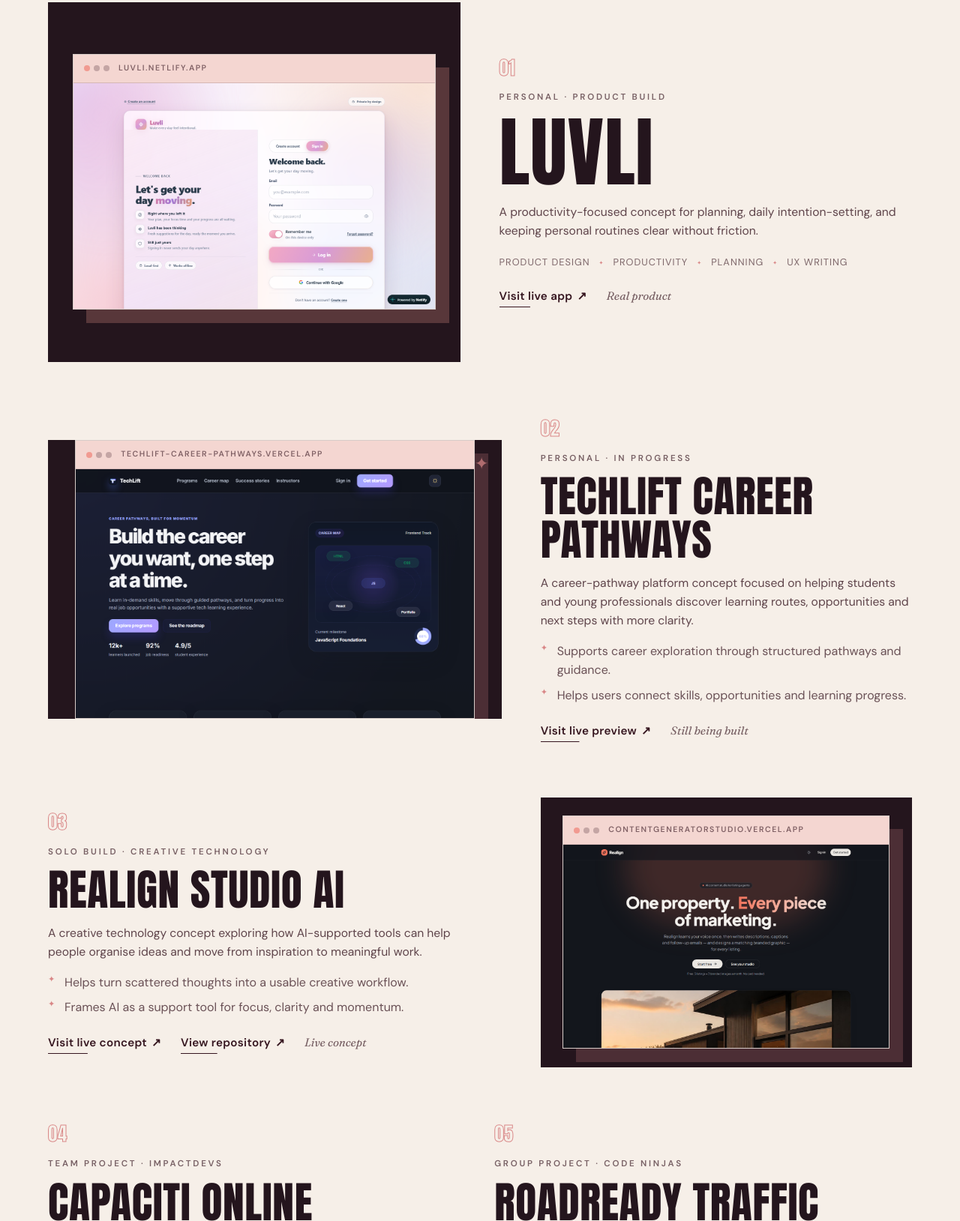
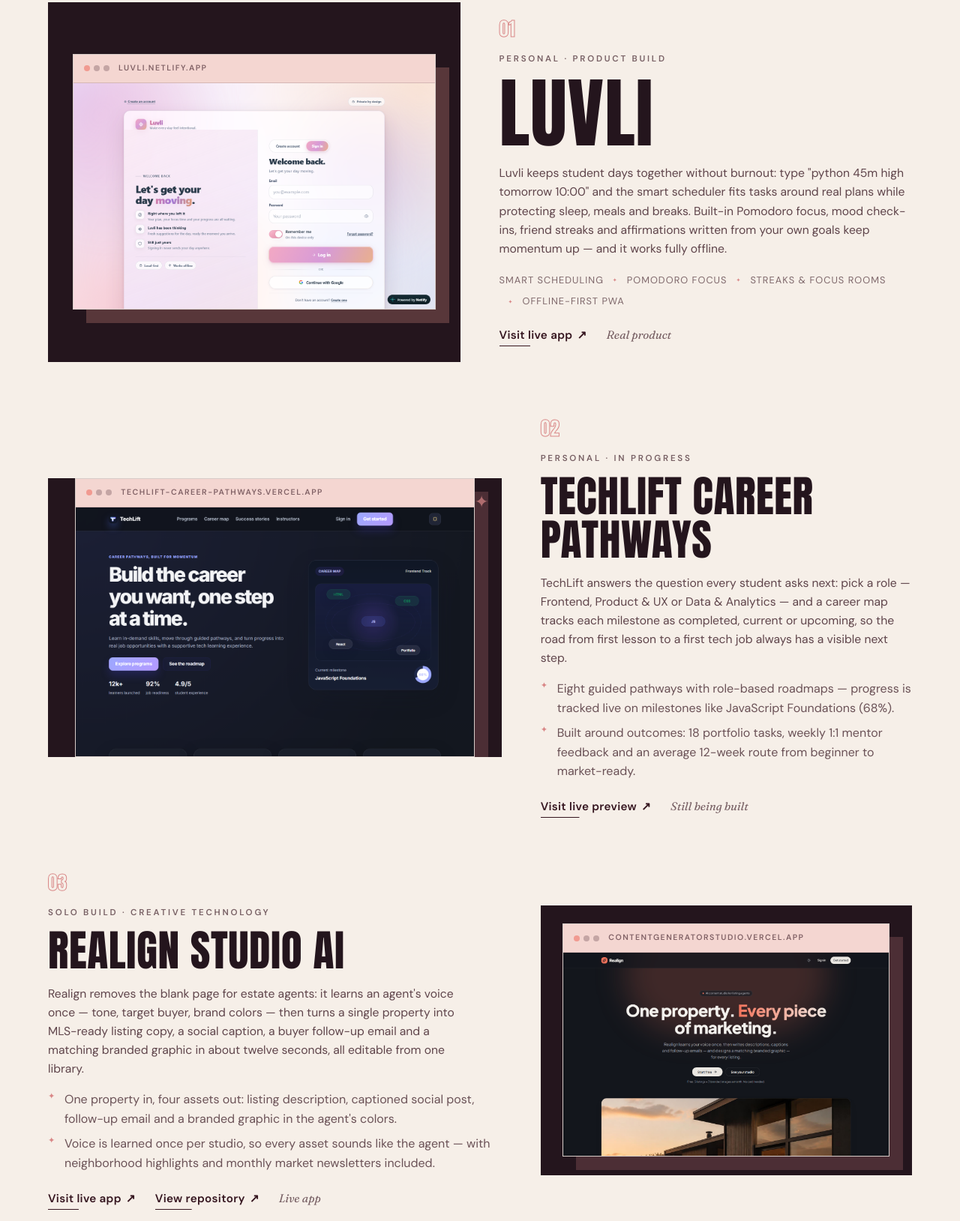
Before and after one commit to makhabane1/Nelisiwe-Portfolio, a plain HTML site: page index.html in a window 1280 px wide. Shown: the part 5084-6713 px from the top of the page at 75% size. Drawn offline with Linux system fonts and the light colour scheme.

Commit message:
Describe projects by their real problem and solution

```diff
--- a/index.html
+++ b/index.html
@@ -204,7 +204,7 @@
           <span class="section-no" aria-hidden="true">03</span>
           <span class="kicker">Selected work</span>
           <h2 class="section-title">Projects that show how I <em class="accent-italic">think and build.</em></h2>
-          <p class="section-sub">A selection of product concepts and web projects that demonstrate problem-solving, software development and thoughtful user experiences.</p>
+          <p class="section-sub">A selection of live apps and web projects that demonstrate problem-solving, software development and thoughtful user experiences.</p>
         </header>
 
         <!-- Featured: Luvli -->
@@ -222,12 +222,12 @@
             <span class="project-no" aria-hidden="true">01</span>
             <span class="project-cat">Personal · Product build</span>
             <h3 class="project-name">Luvli</h3>
-            <p class="project-desc">A productivity-focused concept for planning, daily intention-setting, and keeping personal routines clear without friction.</p>
+            <p class="project-desc">Luvli keeps student days together without burnout: type "python 45m high tomorrow 10:00" and the smart scheduler fits tasks around real plans while protecting sleep, meals and breaks. Built-in Pomodoro focus, mood check-ins, friend streaks and affirmations written from your own goals keep momentum up — and it works fully offline.</p>
             <ul class="tag-list" aria-label="Project themes">
-              <li>Product design</li>
-              <li>Productivity</li>
-              <li>Planning</li>
-              <li>UX writing</li>
+              <li>Smart scheduling</li>
+              <li>Pomodoro focus</li>
+              <li>Streaks &amp; focus rooms</li>
+              <li>Offline-first PWA</li>
             </ul>
             <div class="project-links">
               <a class="link-arrow" href="https://luvli.netlify.app" target="_blank" rel="noreferrer">Visit live app <span aria-hidden="true">↗</span></a>
@@ -251,10 +251,10 @@
               <span class="project-no" aria-hidden="true">02</span>
               <span class="project-cat">Personal · In progress</span>
               <h3 class="project-name">TechLift Career Pathways</h3>
-              <p class="project-desc">A career-pathway platform concept focused on helping students and young professionals discover learning routes, opportunities and next steps with more clarity.</p>
+              <p class="project-desc">TechLift answers the question every student asks next: pick a role — Frontend, Product &amp; UX or Data &amp; Analytics — and a career map tracks each milestone as completed, current or upcoming, so the road from first lesson to a first tech job always has a visible next step.</p>
               <ul class="project-points">
-                <li>Supports career exploration through structured pathways and guidance.</li>
-                <li>Helps users connect skills, opportunities and learning progress.</li>
+                <li>Eight guided pathways with role-based roadmaps — progress is tracked live on milestones like JavaScript Foundations (68%).</li>
+                <li>Built around outcomes: 18 portfolio tasks, weekly 1:1 mentor feedback and an average 12-week route from beginner to market-ready.</li>
               </ul>
               <div class="project-links">
                 <a class="link-arrow" href="https://techlift-career-pathways.vercel.app/" target="_blank" rel="noreferrer">Visit live preview <span aria-hidden="true">↗</span></a>
@@ -269,15 +269,15 @@
               <span class="project-no" aria-hidden="true">03</span>
               <span class="project-cat">Solo build · Creative technology</span>
               <h3 class="project-name">Realign Studio AI</h3>
-              <p class="project-desc">A creative technology concept exploring how AI-supported tools can help people organise ideas and move from inspiration to meaningful work.</p>
+              <p class="project-desc">Realign removes the blank page for estate agents: it learns an agent's voice once — tone, target buyer, brand colors — then turns a single property into MLS-ready listing copy, a social caption, a buyer follow-up email and a matching branded graphic in about twelve seconds, all editable from one library.</p>
               <ul class="project-points">
-                <li>Helps turn scattered thoughts into a usable creative workflow.</li>
-                <li>Frames AI as a support tool for focus, clarity and momentum.</li>
+                <li>One property in, four assets out: listing description, captioned social post, follow-up email and a branded graphic in the agent's colors.</li>
+                <li>Voice is learned once per studio, so every asset sounds like the agent — with neighborhood highlights and monthly market newsletters included.</li>
               </ul>
               <div class="project-links">
-                <a class="link-arrow" href="https://contentgeneratorstudio.vercel.app/" target="_blank" rel="noreferrer">Visit live concept <span aria-hidden="true">↗</span></a>
+                <a class="link-arrow" href="https://contentgeneratorstudio.vercel.app/" target="_blank" rel="noreferrer">Visit live app <span aria-hidden="true">↗</span></a>
                 <a class="link-arrow" href="https://github.com/makhabane1/realign-studio-ai" target="_blank" rel="noreferrer">View repository <span aria-hidden="true">↗</span></a>
-                <span class="project-note">Live concept</span>
+                <span class="project-note">Live app</span>
               </div>
             </div>
             <div class="project-visual project-visual--realign">
@@ -298,7 +298,7 @@
                 <span class="project-no" aria-hidden="true">04</span>
                 <span class="project-cat">Team project · ImpactDevs</span>
                 <h3 class="project-name">CAPACITI Online Register</h3>
-                <p class="project-desc">A role-based web application concept for managing candidate attendance, work-from-home requests, progress reviews and team oversight.</p>
+                <p class="project-desc">A role-based register for the CAPACITI cohort programme: candidates log attendance and submit work-from-home requests themselves, while Tech Champions review candidates, requests and progress from one shared dashboard.</p>
                 <ul class="project-points">
                   <li>Gives candidates tools to record attendance and submit WFH requests.</li>
                   <li>Helps Tech Champions review candidates, requests and progress.</li>
@@ -325,10 +325,10 @@
                 <span class="project-no" aria-hidden="true">05</span>
                 <span class="project-cat">Group project · Code Ninjas</span>
                 <h3 class="project-name">RoadReady Traffic Services</h3>
-                <p class="project-desc">A public-service experience designed to make road-readiness information easier to find, understand and act on. Built as a group project with my Code Ninjas team.</p>
+                <p class="project-desc">RoadReady moves traffic services online: licence test bookings, vehicle registration, fines, applications and documents live in one secure portal instead of another morning in a traffic-department queue — with an admin portal for reviews, vehicle verification and payments. Built with React, TypeScript and Supabase.</p>
                 <ul class="project-points">
-                  <li>Clarifies road-readiness information in a simple, helpful format.</li>
-                  <li>Turns dense service information into a clearer public experience.</li>
+                  <li>Citizens manage learner's and driver's licence bookings, registrations, fines and documents from one authenticated dashboard.</li>
+                  <li>Admins review applications, verify vehicles and track appointments; email notifications fire on every status change.</li>
                 </ul>
                 <div class="project-links">
                   <a class="link-arrow" href="https://github.com/Siyamthanda101/RoadReady-Traffic-Services" target="_blank" rel="noreferrer">View repository <span aria-hidden="true">↗</span></a>
@@ -354,7 +354,7 @@
             <div class="project-row-main">
               <span class="project-cat">Group project · Code Ninjas</span>
               <h3 class="project-name">VarsityPath Navigator</h3>
-              <p class="project-desc">A student-focused navigator designed to make university pathways, opportunities and next steps easier to explore with confidence.</p>
+              <p class="project-desc">For school leavers facing university information scattered across dozens of sites — requirements, funding, deadlines — VarsityPath gathers it into one guided route: shortlist programmes, explore funding, then plan the next steps.</p>
               <div class="project-links">
                 <a class="link-arrow" href="https://teams.microsoft.com/l/message/19:3Fq_avhUho0HltLHdnevNx51va1eDhFff9gCPlE1SxI1@thread.tacv2/1791881963843?tenantId=a3f14f21-237f-4028-b978-425eb768a716&amp;groupId=e2119095-aa91-451d-9931-c2a360ca7f14&amp;parentMessageId=1791881963843&amp;teamName=Demand%20Academy%201%20CPT%20Aug%202026&amp;channelName=Code%20Ninjas&amp;createdTime=1791881963843&amp;ngc=true" target="_blank" rel="noreferrer">View team thread <span aria-hidden="true">↗</span></a>
                 <span class="project-note">Team collaboration</span>
--- a/script.js
+++ b/script.js
@@ -185,10 +185,10 @@
       return "Hi there! I can tell you about Nelisiwe's projects, skills, experience, education or how to get in touch. What would you like to know?";
     }
     if (msg.indexOf("project") !== -1 || msg.indexOf("work") !== -1 || msg.indexOf("build") !== -1 || msg.indexOf("portfolio") !== -1) {
-      return "Nelisiwe has built several projects, including <strong>Luvli</strong> (a live productivity app), <strong>TechLift Career Pathways</strong> (live preview, still being built), <strong>Realign Studio AI</strong> (live concept + repo), the <strong>CAPACITI Online Register</strong> (team prototype), <strong>RoadReady Traffic Services</strong> and <strong>VarsityPath Navigator</strong> (group projects). Scroll to the Work section to explore them.";
+      return "Nelisiwe has built several projects, including <strong>Luvli</strong> (a live productivity app), <strong>TechLift Career Pathways</strong> (live preview, still being built), <strong>Realign Studio AI</strong> (live app + repo), the <strong>CAPACITI Online Register</strong> (team prototype), <strong>RoadReady Traffic Services</strong> and <strong>VarsityPath Navigator</strong> (group projects). Scroll to the Work section to explore them.";
     }
     if (msg.indexOf("luvli") !== -1) {
-      return "Luvli is a productivity-focused product for planning and daily intention-setting — 'Make every day feel intentional.' You can try it live at <a href='https://luvli.netlify.app' target='_blank' rel='noreferrer'>luvli.netlify.app</a>.";
+      return "Luvli is a local-first day planner — smart scheduling that protects sleep and breaks, Pomodoro focus, friend streaks and affirmations written from your own goals. 'Make every day feel luvli.' Try it live at <a href='https://luvli.netlify.app' target='_blank' rel='noreferrer'>luvli.netlify.app</a>.";
     }
     if (msg.indexOf("skill") !== -1 || msg.indexOf("stack") !== -1 || msg.indexOf("tech") !== -1) {
       return "Her toolkit includes HTML &amp; accessibility, CSS &amp; responsive design, JavaScript, Python &amp; SQL and Git &amp; GitHub — alongside product thinking, UX, visual design and practical AI workflows. Full details are in the Skills Lab section.";
```
